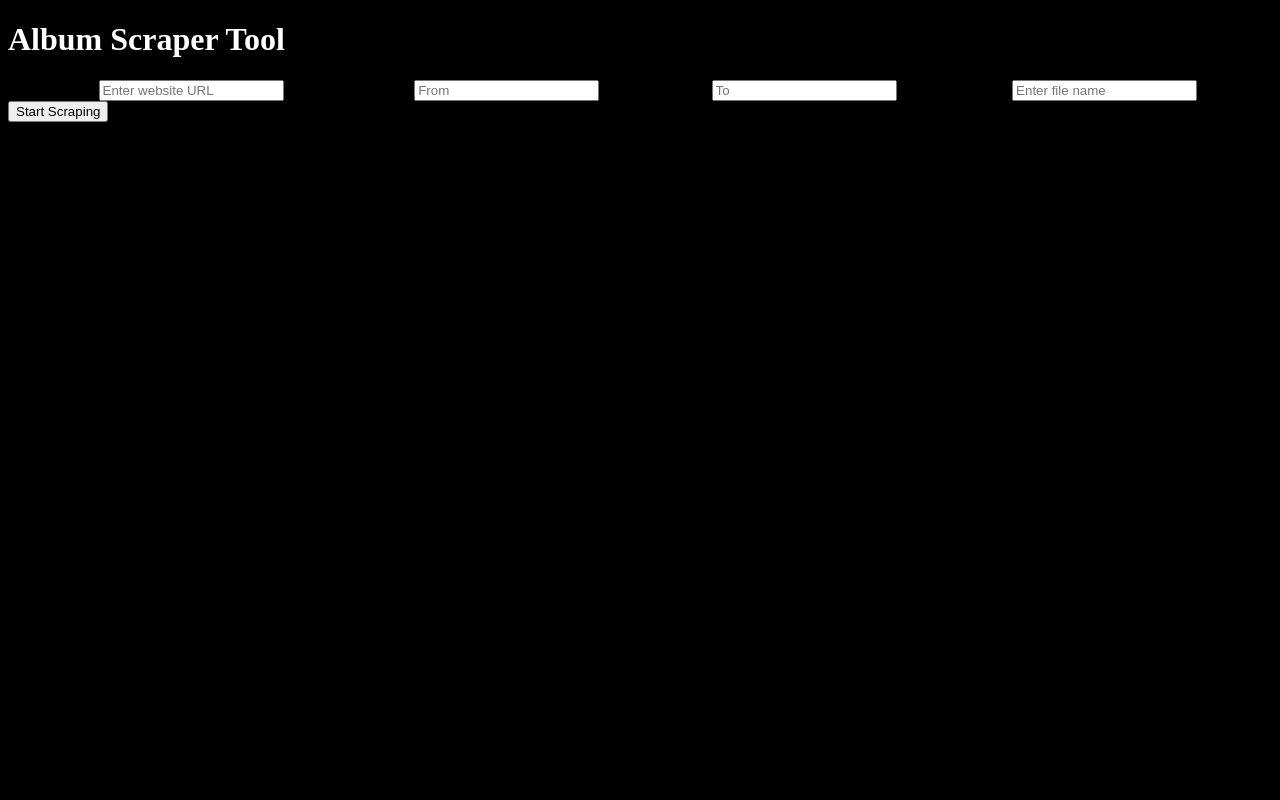
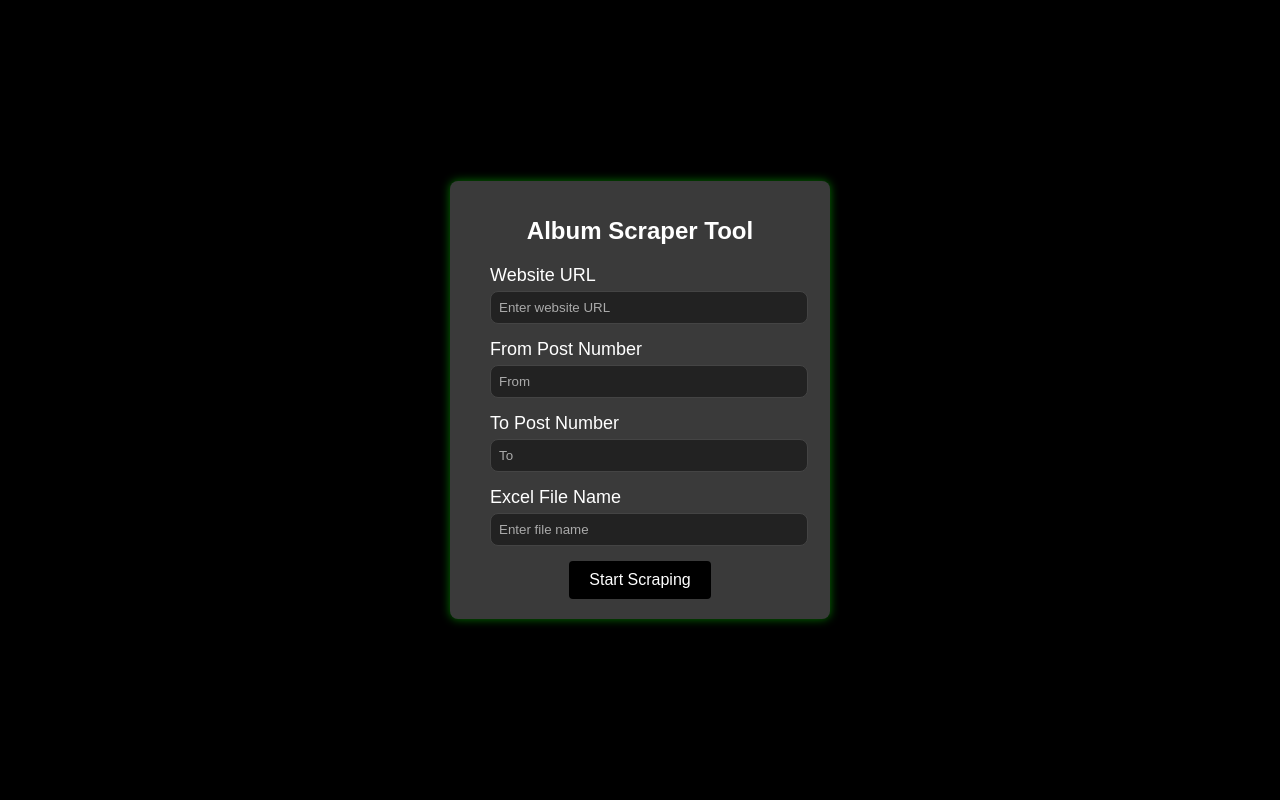
Before and after one commit to skarma22/album_song, a Django app: page / in a window 1280 px wide. Run offline with Django 4.2, Linux system fonts and the light colour scheme.

Commit message:
Update custom.css

```diff
--- a/myapp/static/css/custom.css
+++ b/myapp/static/css/custom.css
@@ -1,54 +1,66 @@
-/* custom.css */
+/* General styles */
 body {
-    background-color: #000000;
+    margin: 0;
+    font-family: Arial, sans-serif;
+    background-color: #000;
+    color: #fff;
+    display: flex;
+    align-items: center;
+    justify-content: center;
+    height: 100vh;
 }
 
-.container {
-    max-width: 2000px;
-    display: grid;
-    place-items: center;     /* Centers items both horizontally and vertically */
-    height: 60vh;
+/* Form container */
+.form-container {
+    background-color: #3a3a3a;
+    padding: 20px 40px;
+    border-radius: 8px;
+    width: 300px;
+    text-align: center;
+    box-shadow: 0px 0px 10px rgb(5, 114, 1);
 }
 
-
-.card {
-    padding: 40px;
-    border-radius: 10px;
-    background-color: rgb(255, 255, 255);
+.form-container h1 {
+    font-size: 24px;
+    margin-bottom: 20px;
 }
 
-h1 {
-    color: #ffffff;
+/* Form labels */
+.form-container label {
+    display: block;
+    text-align: left;
+    font-size: 18px;
+    margin-bottom: 5px;
 }
 
-.form-control{
-    margin: 20px;
-    padding: 10px;
+/* Form inputs */
+.form-container input[type="text"],
+.form-container input[type="number"] {
+    width: 100%;
+    padding: 8px;
+    margin-bottom: 15px;
+    background-color: #222;
+    border: 1px solid #444;
+    color: #fff;
+    border-radius: 8px;
 }
 
-.form-label{
-   font-weight: 800;
-   font-size:25px;
+.form-container input[type="text"]::placeholder,
+.form-container input[type="number"]::placeholder {
+    color: #aaa;
 }
 
-.btn{
-    display: block;
-    margin: 0 auto;
-    padding: 15px 20px;
+/* Submit button */
+.form-container button {
+    background-color: #000;
+    color: #fff;
+    padding: 10px 20px;
     border: none;
-    background-color: black;
-    color: white;
-    font-size: 20px;
+    border-radius: 4px;
+    cursor: pointer;
+    font-size: 16px;
 }
 
-
-.btn:hover{
-    display: block;
-    margin: 0 auto;
-    padding: 15px 20px;
-    border: solid 1px;
-    background-color: gray;
-    color: black;
-    font-size: 20px;
-    cursor: pointer;
+.form-container button:hover {
+    background-color: #444;
 }
```
